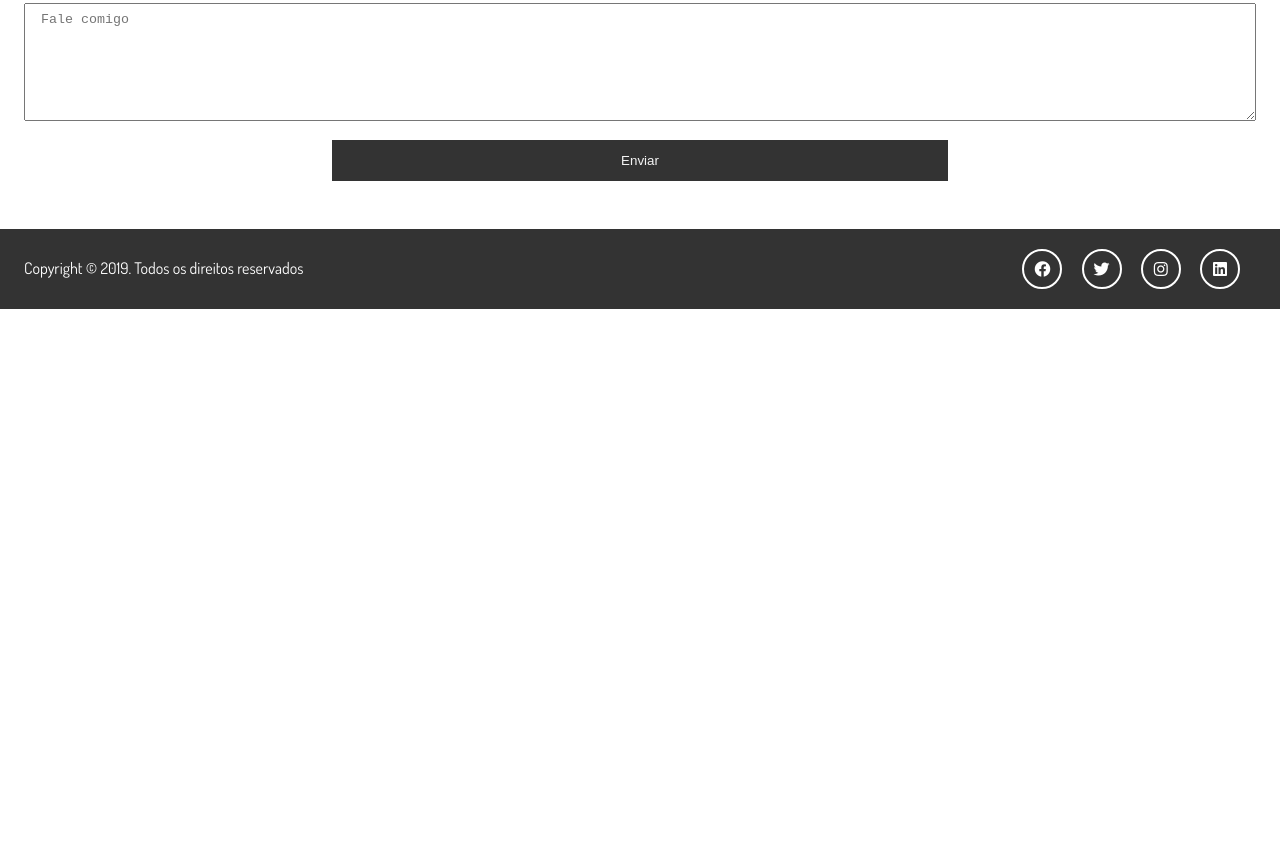
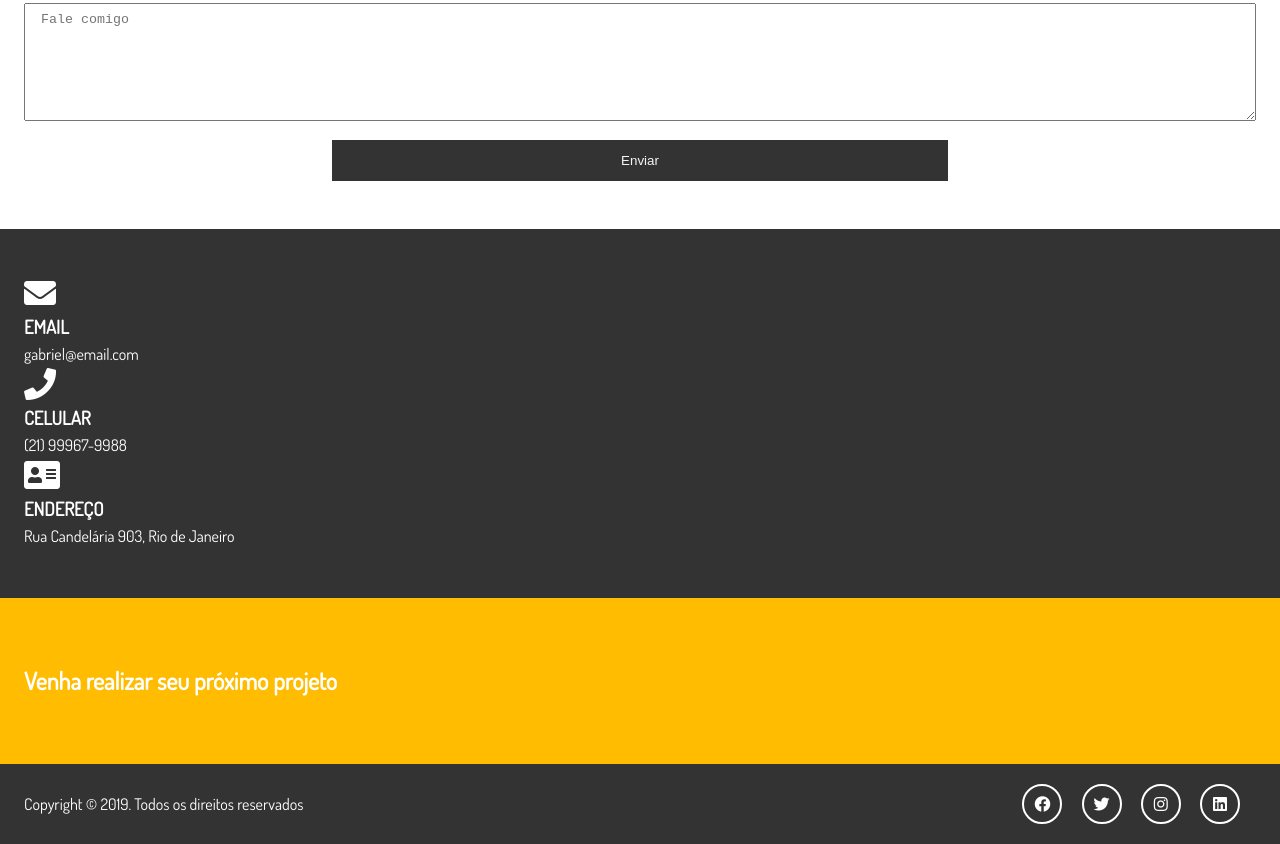
Before and after one commit to gabrielvf64/portifolio-usando-sass-site, a website: page dist/contato.html in a window 1280 px wide. Shown: the part 387-1231 px from the top of the page. Before the commit the page ends 800 px from the top, so only its background shows below. Drawn offline with Linux system fonts and the light colour scheme.

Commit message:
html das informações para contato

```diff
--- a/dist/contato.html
+++ b/dist/contato.html
@@ -47,6 +47,36 @@
     </div>
   </section>
 
+  <!-- Parte B: Informações para contato -->
+  <section id="contact-b" class="py-3 bg-dark">
+    <div class="container">
+      <div class="contact-info">
+        <div>
+          <i class="fas fa-envelope fa-2x"></i>
+          <h3>Email</h3>
+          <p>gabriel@email.com</p>
+        </div>
+        <div>
+          <i class="fas fa-phone fa-2x"></i>
+          <h3>Celular</h3>
+          <p>(21) 99967-9988</p>
+        </div>
+        <div>
+          <i class="fas fa-address-card fa-2x"></i>
+          <h3>Endereço</h3>
+          <p>Rua Candelária 903, Rio de Janeiro</p>
+        </div>
+      </div>
+    </div>
+  </section>
+
+  <!-- Parte c: Linha -->
+  <section id="contact-c" class="bg-main py-4">
+    <div class="container">
+      <h1>Venha realizar seu próximo projeto</h1>
+    </div>
+  </section>
+
   <!-- Footer -->
   <footer id="main-footer">
     <div class="footer-content container">
```
